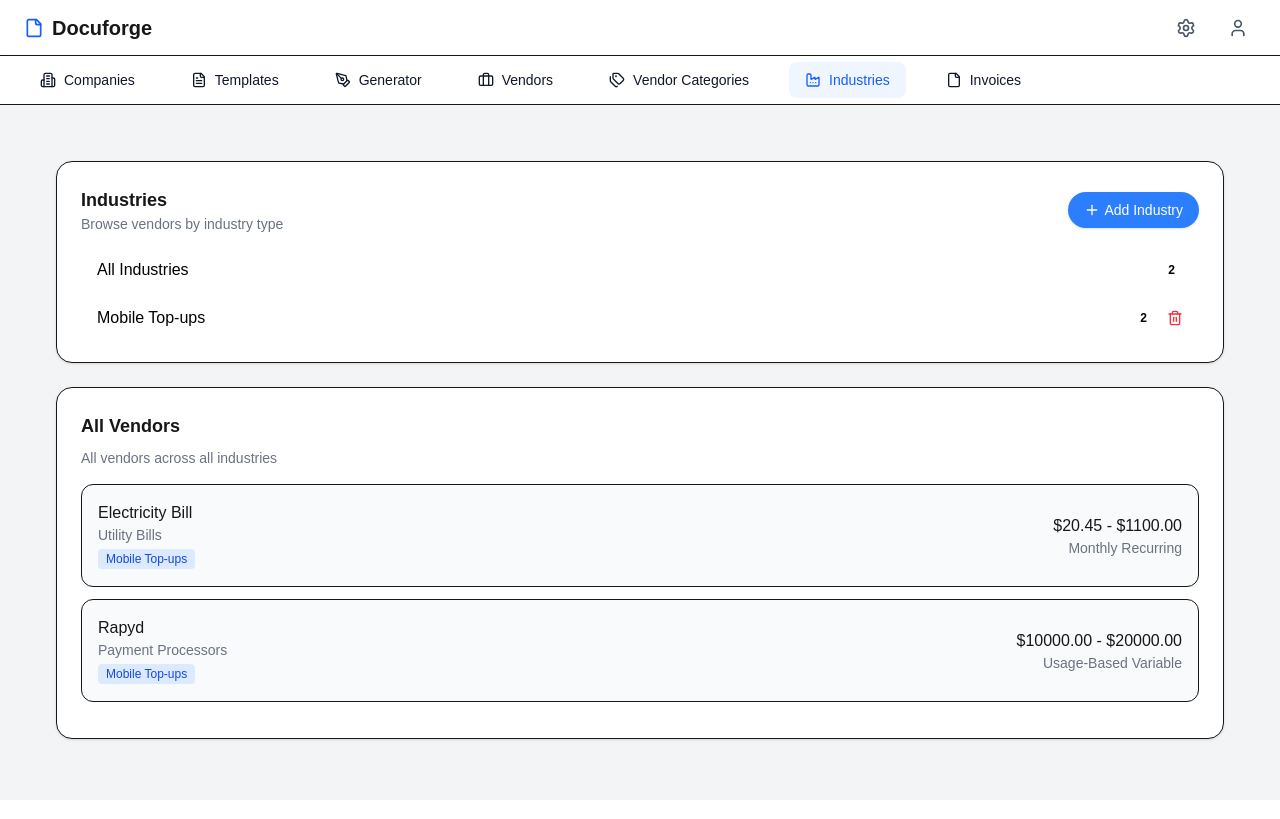
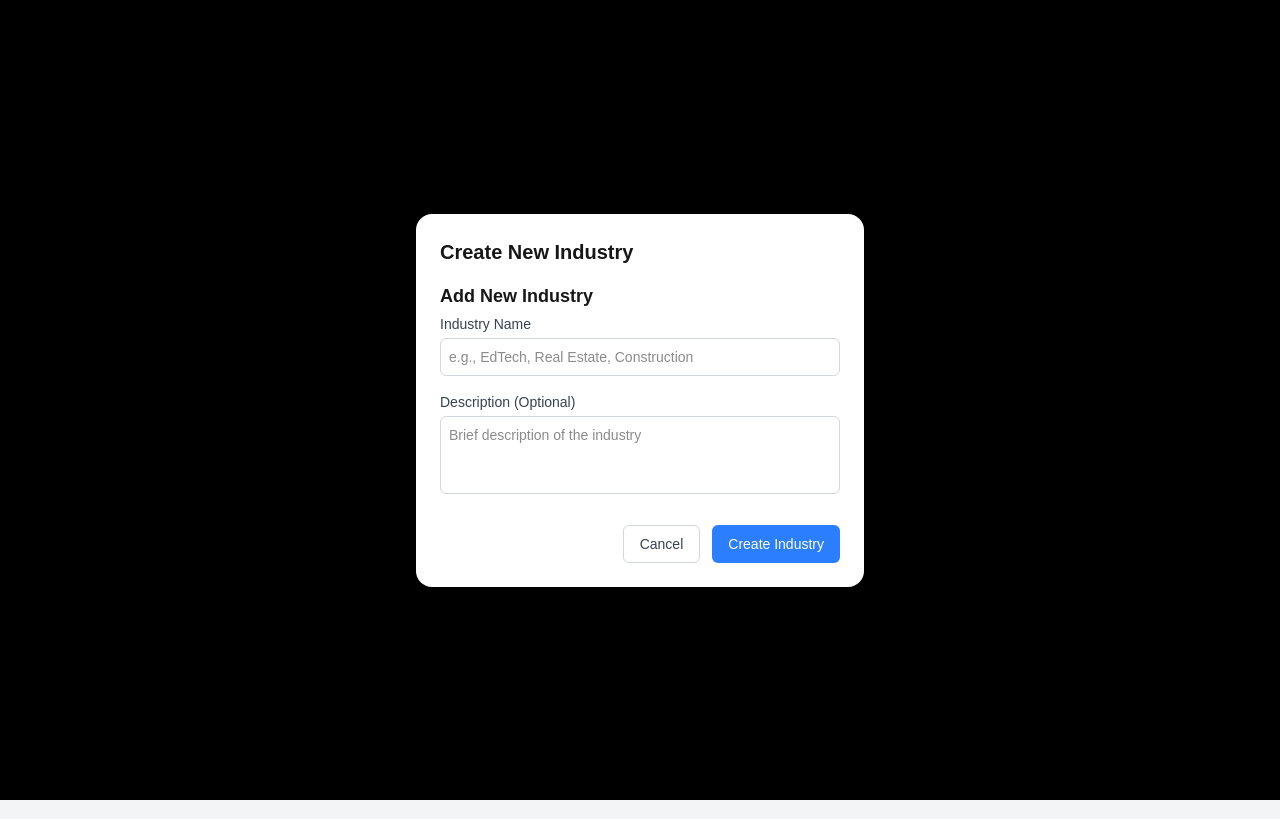
Before and after one commit to hardik2000joshi/StatementForge, a Next.js app: page /industries in a window 1280 px wide. Both pictures are taken after a click on the button "Add Industry". Built offline with nearby package versions, Linux system fonts and the light colour scheme.

Commit message:
Add Industry Option Created

```diff
--- a/app/industries/page.tsx
+++ b/app/industries/page.tsx
@@ -2,6 +2,62 @@
 
 import { Plus, Trash2 } from "lucide-react";
 import { useState } from "react";
+
+// Modal Component for adding a new Industry
+const AddIndustryModal = ({ onClose } : {onClose: () => void}) => {
+    return (
+        <div className="fixed inset-0 z-50 flex items-center justify-center bg-black bg-opacity-50 backdrop-blur-sm">
+            <div className="relative w-full max-w-md rounded-2xl bg-white p-6 shadow-xl">
+                <div className="flex items-center justify-between mb-4">
+                    <h2 className="text-xl font-bold">
+                        Create New Industry
+                    </h2>
+                </div>
+                <div className="space-y-4">
+                    <div className="space-y-1">
+                        <h3 className="text-lg font-semibold">
+                            Add New Industry
+                        </h3>
+                        <label className="block text-sm font-medium text-gray-700">
+                            Industry Name
+                            </label>
+                            <input
+                            type="text"
+                            placeholder="e.g., EdTech, Real Estate, Construction"
+                            className="w-full rounded-md border border-gray-300 p-2 text-sm focus:border-blue-500 focus:ring focus:ring-blue-500 focus:ring-opacity-50"
+                             />
+                    </div>
+
+                    <div className="space-y-1">
+                        <label className="block text-sm font-medium text-gray-700">
+                            Description (Optional)
+                        </label>
+                        <textarea
+                        placeholder="Brief description of the industry"
+                        className="w-full rounded-md border border-gray-300 p-2 text-sm focus:border-blue-500 focus:ring focus:ring-blue-500 focus:ring-opacity-50 resize-none"
+                        rows={3}
+                        />
+                    </div>
+                </div>
+
+                <div className="mt-6 flex justify-end space-x-3">
+                    <button
+                    onClick={onClose}
+                    className="rounded-md border border-gray-300 px-4 py-2 text-sm font-medium text-gray-700 hover:bg-gray-100"
+                    >
+                        Cancel
+                    </button>
+
+                    <button
+                    className="rounded-md bg-blue-500 px-4 py-2 text-sm font-medium text-white hover:bg-blue-600"
+                    >
+                        Create Industry
+                    </button>
+                </div>
+            </div>
+        </div>
+    );
+};
 
 export default function IndustriesPage() {
     const [industries, setIndustries] = useState([
@@ -10,6 +66,7 @@ export default function IndustriesPage() {
     ]);
 
     const [activeIndustry, setActiveIndustry] = useState(1);
+    const [isModalOpen, setIsModalOpen] = useState(false);
 
     const vendors = [
         {
@@ -51,7 +108,11 @@ export default function IndustriesPage() {
                             Browse vendors by industry type
                         </p>
                     </div>
-                    <button className="flex items-center gap-1 rounded-full bg-blue-500 px-4 py-2 text-white text-sm font-medium shadow hover:bg-blue-600">
+
+                    <button
+                    onClick={() => setIsModalOpen(true)}
+                    className="flex items-center gap-1 rounded-full bg-blue-500 px-4 py-2 text-white text-sm font-medium shadow hover:bg-blue-600"
+                    >
                         <Plus className="w-4 h-4" /> Add Industry
                         </button>
                 </div>
@@ -147,6 +208,9 @@ export default function IndustriesPage() {
 
 
                 </div>
+
+                {isModalOpen && <AddIndustryModal onClose={() => setIsModalOpen(false)} />}
                         </div>
-    )
+    );
+
 }
```
